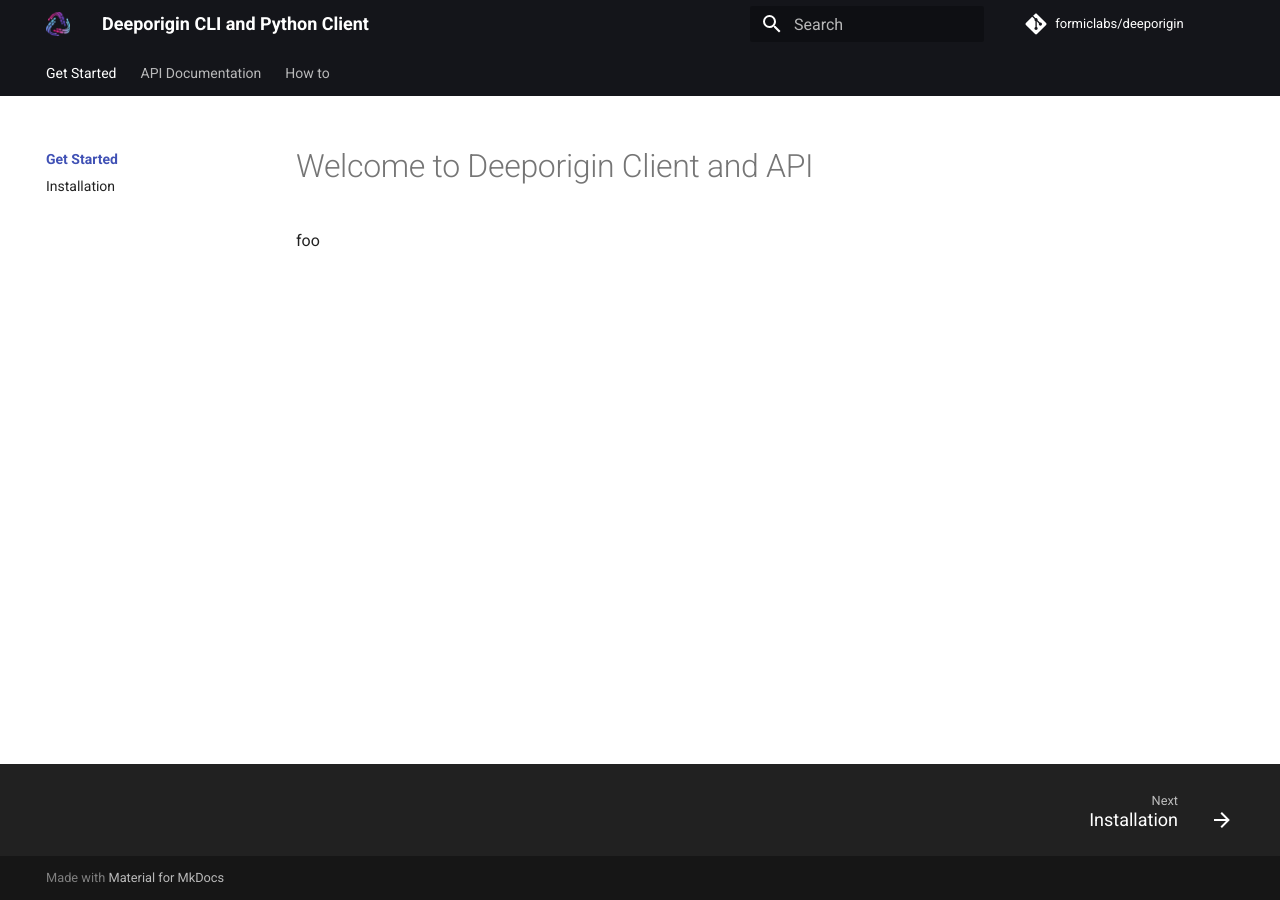
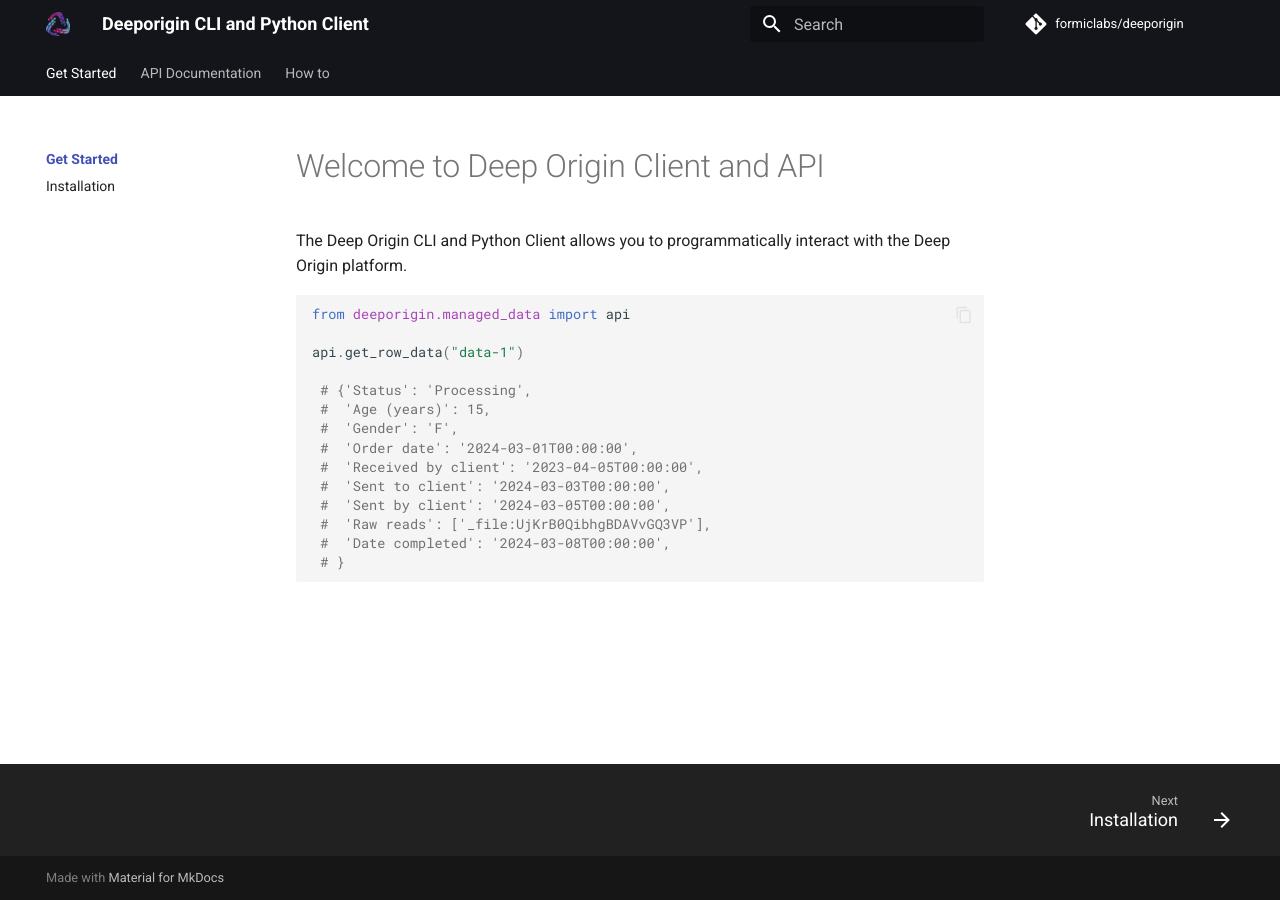
Before and after one commit to deeporiginbio/deeporigin-client, an MkDocs documentation site: the page built from docs/index.md, in a window 1280 px wide. Built offline with MkDocs 1.6.1 and Material for MkDocs 9.7.7, drawn with Linux system fonts in a browser that asks for light colours; comment, search, counter and statistics services are not loaded.

````diff
--- a/docs/index.md
+++ b/docs/index.md
@@ -1,3 +1,20 @@
+The Deep Origin CLI and Python Client allows you to programmatically
+interact with the Deep Origin platform.
 
 
-foo
+```python
+from deeporigin.managed_data import api
+
+api.get_row_data("data-1")
+
+ # {'Status': 'Processing',
+ #  'Age (years)': 15,
+ #  'Gender': 'F',
+ #  'Order date': '2024-03-01T00:00:00',
+ #  'Received by client': '2023-04-05T00:00:00',
+ #  'Sent to client': '2024-03-03T00:00:00',
+ #  'Sent by client': '2024-03-05T00:00:00',
+ #  'Raw reads': ['_file:UjKrB0QibhgBDAVvGQ3VP'],
+ #  'Date completed': '2024-03-08T00:00:00',
+ # }
+```
--- a/mkdocs.yaml
+++ b/mkdocs.yaml
@@ -33,7 +33,7 @@ theme:
 
 nav:
 - Get Started:
-  - Welcome to Deeporigin Client and API: index.md
+  - Welcome to Deep Origin Client and API: index.md
   - Installation: install.md
 - API Documentation:
   - Managed Data:
@@ -41,13 +41,24 @@ nav:
     - Functions: ref/data/functions.md
     - Schema: ref/data/schema.md
 - How to:
-  - Managed Data: how-to/data.md
+  - Authenticate into Deep Origin: auth.md
+  - Set up config file: config.md
+  - Managed Data:
+    - Explore data: explore-data.md
+    - Download data: download-data.md
+    - Upload data: upload-data.md
 
 
+validation:
+  omitted_files: warn
+  absolute_links: warn
+  unrecognized_links: warn
 
 use_directory_urls: false
 
 markdown_extensions:
+  - tables
+  - abbr
   - admonition
   - pymdownx.emoji:
       emoji_index: !!python/name:material.extensions.emoji.twemoji
@@ -58,15 +69,18 @@ markdown_extensions:
   - md_in_html
   - toc:
       permalink: true
+      title: Page contents
   - pymdownx.details
   - pymdownx.superfences
   - pymdownx.arithmatex:
       generic: true
-  - abbr
   - pymdownx.snippets
-  - pymdownx.superfences
+  - pymdownx.extra
+  - pymdownx.highlight:
+      pygments_lang_class: true
   - pymdownx.tabbed:
       alternate_style: true
+
 
 
 plugins:
@@ -98,4 +112,3 @@ plugins:
             show_symbol_type_heading: true
             line_length: 60
             show_signature: true
-            members: true
````
Also changed, not shown: docs/ref/data/functions.md (added, +8 -0 lines), docs/ref/data/schema.md (+26 -0 lines), 2 other files.
